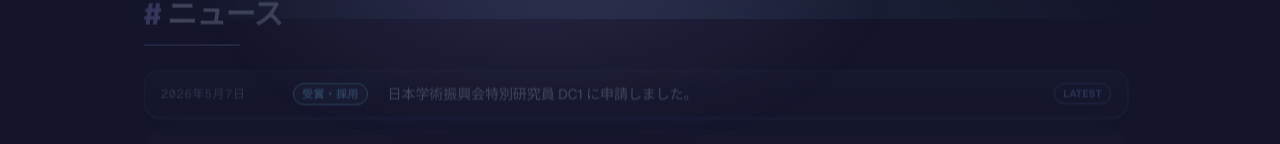
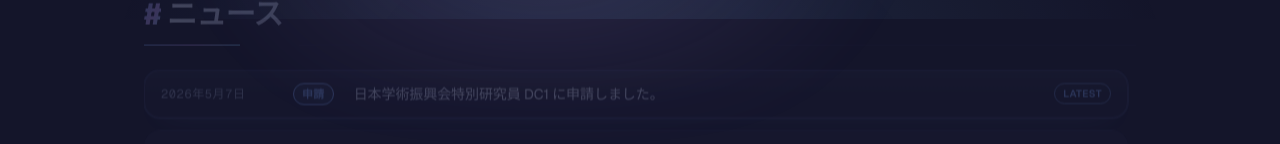
Before and after one commit to amu815/amu815.github.io, a Next.js app: page /ja in a window 1280 px wide. Shown: the part 781-925 px from the top of the page. Built offline with nearby package versions, Linux system fonts and the light colour scheme.

Commit message:
news: add application kind so DC1 entry isn't tagged as 受賞・採用

```diff
--- a/components/News.tsx
+++ b/components/News.tsx
@@ -10,6 +10,7 @@ const kindTone: Record<NewsKind, string> = {
   presented: "text-purple border-purple/40 bg-purple/10",
   milestone: "text-cyan border-cyan/40 bg-cyan/10",
   kaggle: "text-green border-green/40 bg-green/10",
+  application: "text-accent border-accent/40 bg-accent/10",
 };
 
 const kindLabelEn: Record<NewsKind, string> = {
@@ -19,6 +20,7 @@ const kindLabelEn: Record<NewsKind, string> = {
   presented: "Presented",
   milestone: "Milestone",
   kaggle: "Kaggle",
+  application: "Applied",
 };
 
 const kindLabelJa: Record<NewsKind, string> = {
@@ -28,6 +30,7 @@ const kindLabelJa: Record<NewsKind, string> = {
   presented: "発表",
   milestone: "受賞・採用",
   kaggle: "Kaggle",
+  application: "申請",
 };
 
 function itemKey(n: ReturnType<typeof toKeyParts>): string {
@@ -36,6 +39,7 @@ function itemKey(n: ReturnType<typeof toKeyParts>): string {
 
 function toKeyParts(n: (typeof news)[number]): string {
   if (n.kind === "milestone") return `milestone-${n.date}-${n.textEn.slice(0, 20)}`;
+  if (n.kind === "application") return `application-${n.date}-${n.textEn.slice(0, 20)}`;
   if (n.kind === "kaggle") return `kaggle-${n.entry.id}-${n.date}`;
   return `${n.paper.id}-${n.kind}-${n.date}`;
 }
--- a/content/news.ts
+++ b/content/news.ts
@@ -2,7 +2,7 @@ import { papers, type PaperVenue } from "./papers";
 import { kaggleEntries, percentile, type KaggleEntry } from "./kaggle";
 
 export type PaperEventKind = "submitted" | "accepted" | "rejected" | "presented";
-export type NewsKind = PaperEventKind | "milestone" | "kaggle";
+export type NewsKind = PaperEventKind | "milestone" | "kaggle" | "application";
 
 export type PaperNewsItem = {
   date: string;
@@ -20,6 +20,15 @@ export type MilestoneNewsItem = {
   highlight?: boolean;
 };
 
+export type ApplicationNewsItem = {
+  date: string;
+  kind: "application";
+  textEn: string;
+  textJa: string;
+  href?: string;
+  highlight?: boolean;
+};
+
 export type KaggleNewsItem = {
   date: string;
   kind: "kaggle";
@@ -27,7 +36,7 @@ export type KaggleNewsItem = {
   highlight?: boolean;
 };
 
-export type NewsItem = PaperNewsItem | MilestoneNewsItem | KaggleNewsItem;
+export type NewsItem = PaperNewsItem | MilestoneNewsItem | KaggleNewsItem | ApplicationNewsItem;
 
 const KIND_PRIORITY: Record<NewsKind, number> = {
   presented: 4,
@@ -35,19 +44,23 @@ const KIND_PRIORITY: Record<NewsKind, number> = {
   kaggle: 3,
   accepted: 2,
   rejected: 2,
+  application: 1,
   submitted: 1,
 };
 
-const milestones: MilestoneNewsItem[] = [
+const applications: ApplicationNewsItem[] = [
   {
     date: "2026-05-07",
-    kind: "milestone",
+    kind: "application",
     textEn:
       "Submitted application for the JSPS Research Fellowship for Young Scientists (DC1).",
     textJa:
       "日本学術振興会特別研究員 DC1 に申請しました。",
     href: "https://www.jsps.go.jp/j-pd/pd_sin.html",
   },
+];
+
+const milestones: MilestoneNewsItem[] = [
   {
     date: "2026-05-06",
     kind: "milestone",
@@ -89,6 +102,10 @@ function buildNews(today = new Date().toISOString().slice(0, 10)): NewsItem[] {
 
   for (const m of milestones) {
     if (m.date <= today) items.push(m);
+  }
+
+  for (const a of applications) {
+    if (a.date <= today) items.push(a);
   }
 
   for (const k of kaggleEntries) {
@@ -145,7 +162,7 @@ function paperNewsText(item: PaperNewsItem, lang: "en" | "ja"): string {
 }
 
 export function newsText(item: NewsItem, lang: "en" | "ja"): string {
-  if (item.kind === "milestone") {
+  if (item.kind === "milestone" || item.kind === "application") {
     return lang === "ja" ? item.textJa : item.textEn;
   }
   if (item.kind === "kaggle") {
@@ -165,7 +182,7 @@ export function newsText(item: NewsItem, lang: "en" | "ja"): string {
 }
 
 export function newsHref(item: NewsItem): string | undefined {
-  if (item.kind === "milestone") return item.href;
+  if (item.kind === "milestone" || item.kind === "application") return item.href;
   if (item.kind === "kaggle") return item.entry.href;
   return item.paper.href;
 }
```
